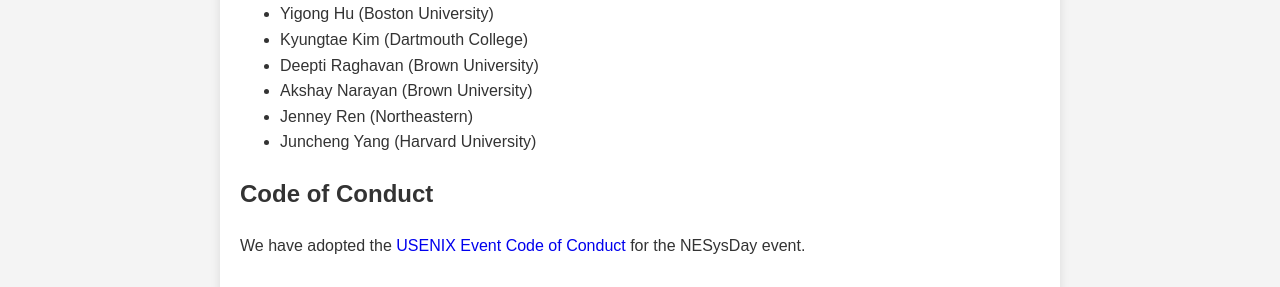
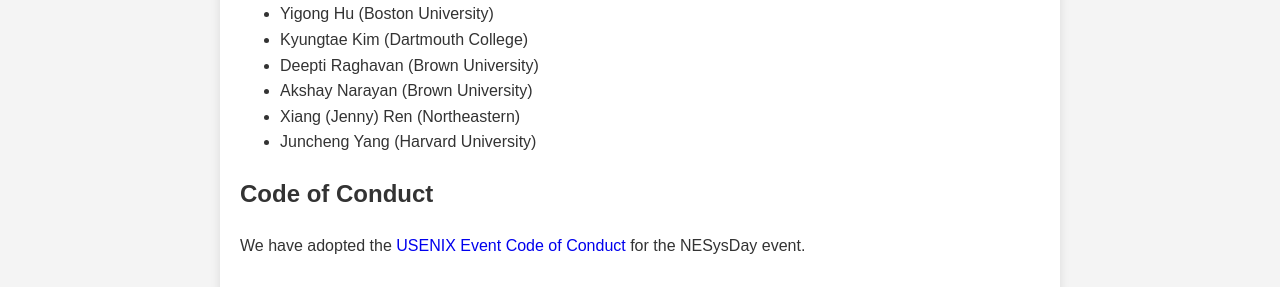
Before and after one commit to Khoury-srg/nesd25, a Jekyll site: the page built from index.markdown, in a window 1280 px wide. Shown: the part 1047-1334 px from the top of the page. Built offline with Jekyll 4.4.1, drawn with Linux system fonts in a browser that asks for light colours.

Commit message:
Jenny's name change

```diff
--- a/index.markdown
+++ b/index.markdown
@@ -61,7 +61,7 @@ To present your work at NESysDay'25, please submit the following information to
 - Kyungtae Kim (Dartmouth College)
 - Deepti Raghavan (Brown University)
 - Akshay Narayan (Brown University)
-- Jenney Ren (Northeastern)
+- Xiang (Jenny) Ren (Northeastern)
 - Juncheng Yang (Harvard University)
 
 ## Code of Conduct
```
